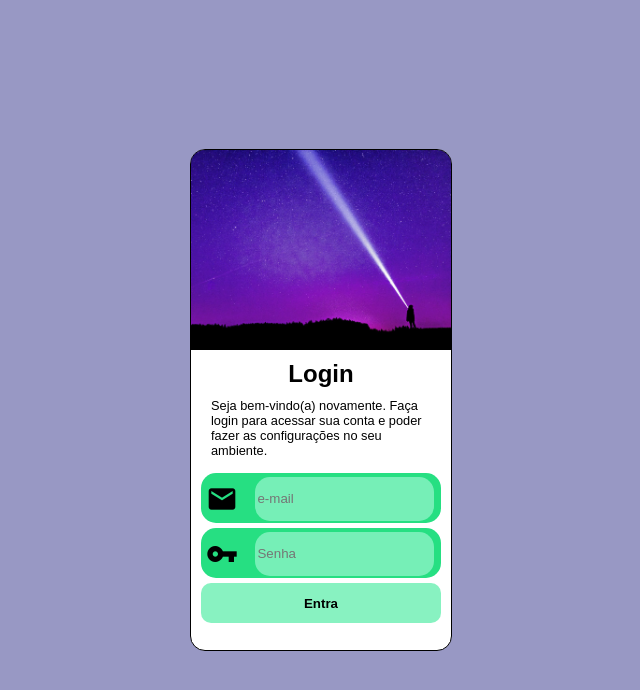
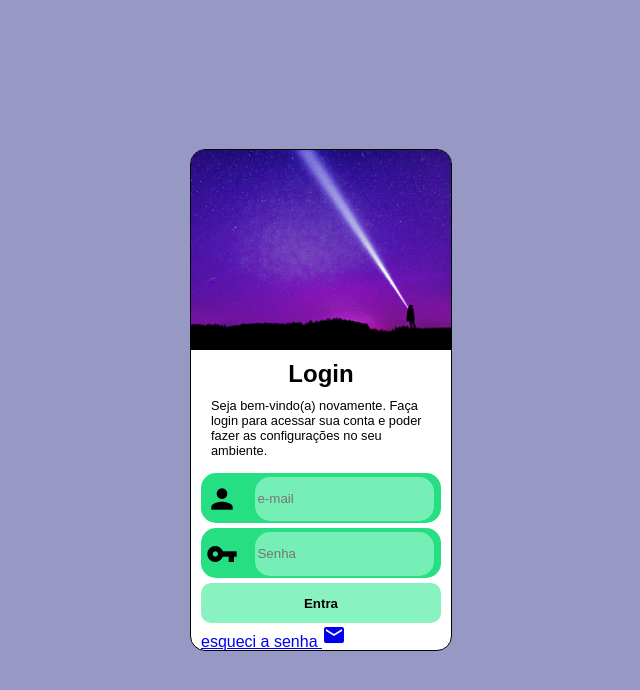
Before and after one commit to wilson377/projeto-login-2, a plain HTML site: page index.html in a window 1280 px wide. Shown: the whole page, without its empty margins (319-959 px from the left). Drawn offline with Linux system fonts and the light colour scheme.

Commit message:
Update index.html

```diff
--- a/index.html
+++ b/index.html
@@ -19,7 +19,7 @@
 
                 <form action="login.php" method="get">
                     <div class="campo">
-                        <i class="material-icons">email</i>
+                        <i class="material-icons">person</i>
                         <input type="email" name="email" id="e-mail" placeholder="e-mail">
                         <label for="e-mail"></label>
                     </div>
@@ -31,6 +31,7 @@
                     </div>
 
                     <input type="submit" value="Entra">
+                    <a href="esqueci.html" class="botao">esqueci a senha <i class="material-icons">email</i></a>
                 </form>
 
 
```
